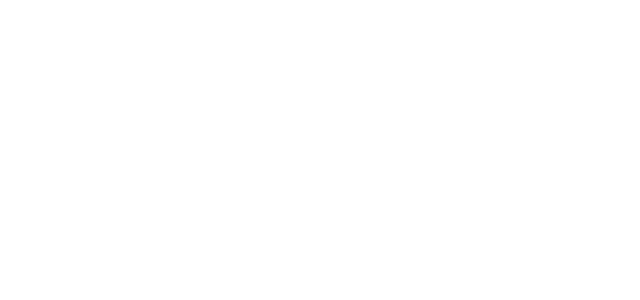
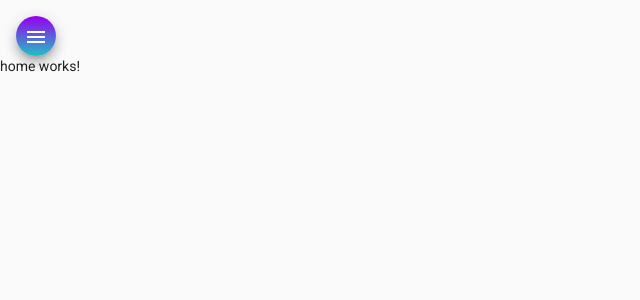
Before and after one commit to MateusSilvaPereira/helpdesk-front, an Angular app: page /home in a window 1280 px wide. Before the commit this address led to /. Shown: the top 300 px of the page, without its empty margins (0-640 px from the left). Built offline with nearby package versions, Linux system fonts and the light colour scheme.

Commit message:
Rota para componente Home

```diff
--- a/src/app/app-routing.module.ts
+++ b/src/app/app-routing.module.ts
@@ -1,10 +1,13 @@
 import { NgModule } from '@angular/core';
 import { RouterModule, Routes } from '@angular/router';
 import { NavComponent } from './components/nav/nav.component';
+import { HomeComponent } from './components/home/home.component';
 
 const routes: Routes = [
   {
-    path: '', component: NavComponent
+    path: '', component: NavComponent, children: [
+      {path: 'home', component: HomeComponent}
+    ]
   }
 
 ];
--- a/src/app/components/nav/nav.component.html
+++ b/src/app/components/nav/nav.component.html
@@ -25,10 +25,11 @@
         </mat-nav-list>
     </mat-drawer>
 
-    <div class="example-sidenav-content">
+    <div class="sidenav-content">
       <button class="menu mat-elevation-z8" (click)="drawer.toggle()" mat-icon-button>
         <mat-icon>menu</mat-icon>
       </button>
+      <router-outlet></router-outlet>
     </div>
 
   </mat-drawer-container>
--- a/src/app/components/nav/nav.component.ts
+++ b/src/app/components/nav/nav.component.ts
@@ -1,4 +1,5 @@
 import { Component, OnInit } from '@angular/core';
+import { Router } from '@angular/router';
 
 @Component({
   selector: 'app-nav',
@@ -7,9 +8,10 @@
 })
 export class NavComponent implements OnInit {
 
-  constructor() { }
+  constructor(private router: Router) { }
 
   ngOnInit(): void {
+    this.router.navigate(["home"])
   }
 
 }
```
